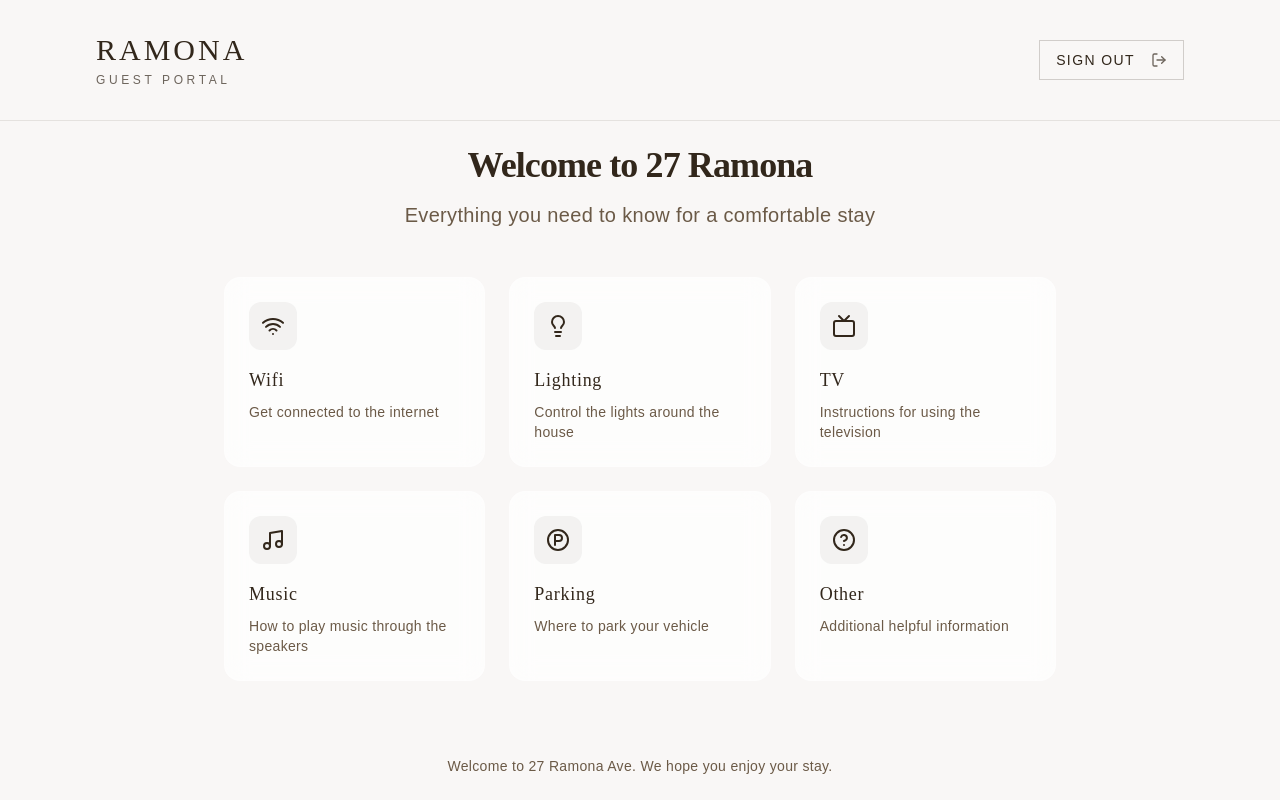
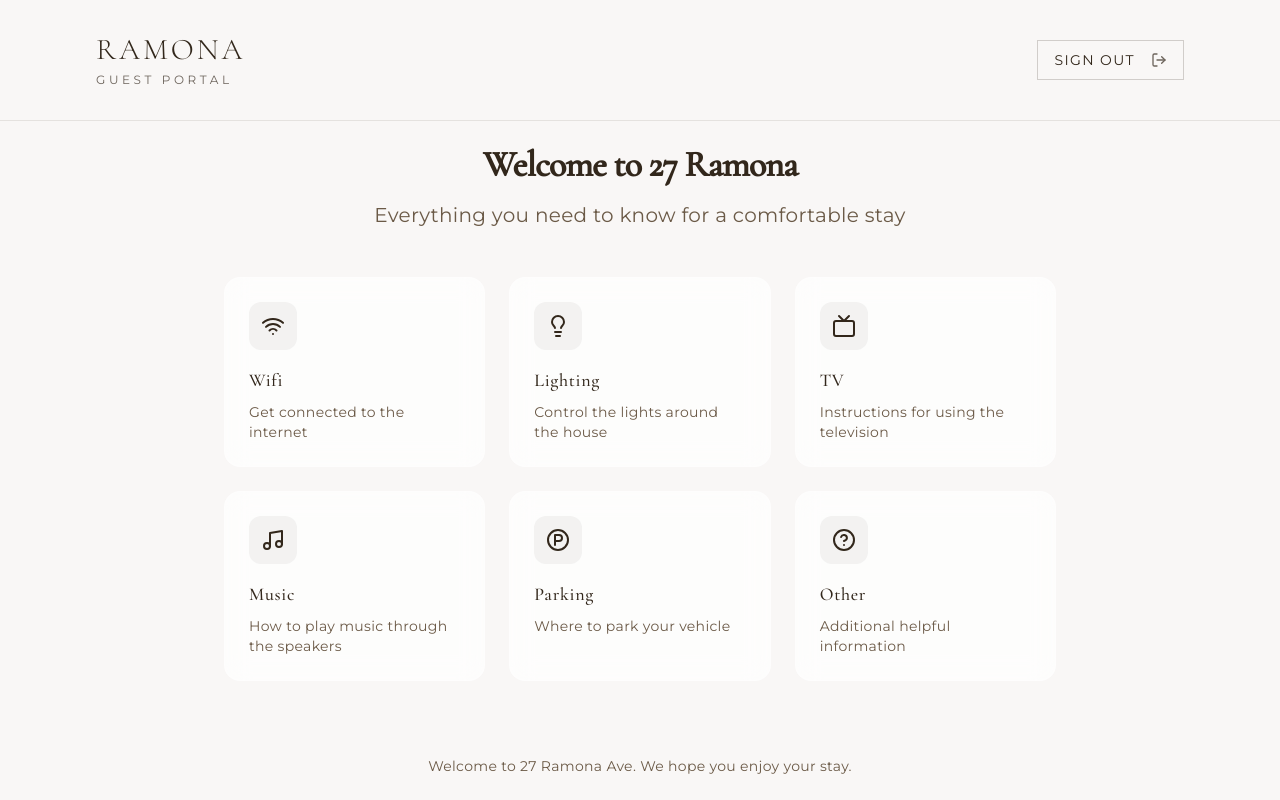
Before and after one commit to davpan/guest-portal, a React (Vite) app: page / in a window 1280 px wide. Built offline with nearby package versions, Linux system fonts and the light colour scheme; sample sign-in values are in the browser's storage.

Commit message:
fix: move CSS @import before Tailwind imports

```diff
--- a/src/index.css
+++ b/src/index.css
@@ -1,9 +1,9 @@
+
+@import url('https://fonts.googleapis.com/css2?family=Cormorant+Garamond:wght@300;400;500&family=Montserrat:wght@200;300;400&display=swap');
 
 @tailwind base;
 @tailwind components;
 @tailwind utilities;
-
-@import url('https://fonts.googleapis.com/css2?family=Cormorant+Garamond:wght@300;400;500&family=Montserrat:wght@200;300;400&display=swap');
 
 @layer base {
   :root {
```
